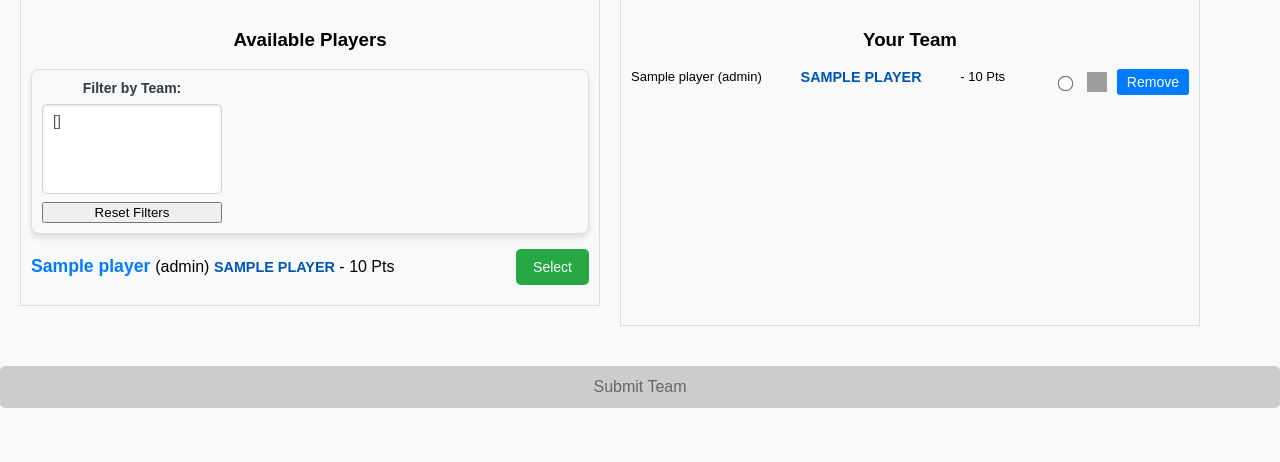
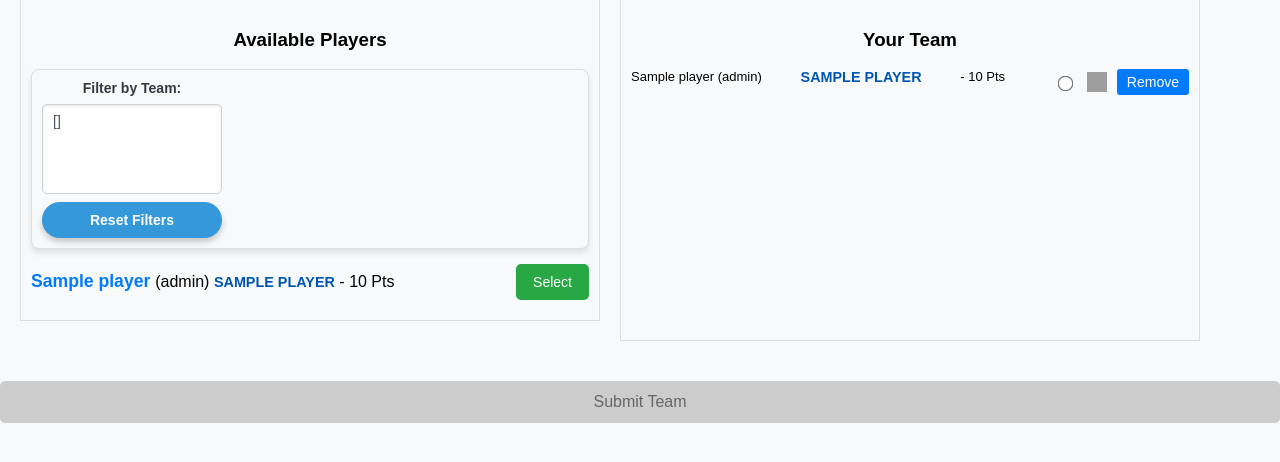
Before and after one commit to Thanseem007/FantasyCricket, a Flask app: template templates/index.html in a window 1280 px wide. Shown: the part 232-694 px from the top of the page. Run offline with Flask 3, Linux system fonts and the light colour scheme; a user stored in the database is signed in; the template is opened without the code that fills it: most values are stand-ins (such as "Sample title", 1, 10 or a date in 2020); grey boxes are pictures that could not be loaded.

Commit message:
Chnaged the style of reset button

```diff
--- a/templates/index.html
+++ b/templates/index.html
@@ -178,6 +178,32 @@
             box-shadow: 0 0 5px rgba(0, 123, 255, 0.25);
         }
 
+    .reset-btn {
+    background-color: #3498db; /* Red background */
+    color: white; /* White text */
+    border: none; /* Remove border */
+    padding: 10px 20px; /* Add padding for better size */
+    border-radius: 25px; /* Rounded corners */
+    font-size: 14px; /* Increase font size */
+    font-weight: bold; /* Bold text */
+    cursor: pointer; /* Pointer cursor on hover */
+    transition: all 0.3s ease; /* Smooth hover transition */
+    box-shadow: 0 4px 6px rgba(0, 0, 0, 0.2); /* Add subtle shadow */
+    }
+
+    .reset-btn:hover {
+    background-color: #1fa5ff;; /* Slightly darker red on hover */
+    box-shadow: 0 6px 8px rgba(0, 0, 0, 0.3); /* Enhance shadow on hover */
+    transform: scale(1.05); /* Slightly enlarge on hover */
+    }
+
+   .reset-btn:active {
+    background-color: #012f4d;; /* Even darker red when clicked */
+    box-shadow: 0 2px 4px rgba(0, 0, 0, 0.2); /* Reduce shadow on click */
+    transform: scale(1); /* Restore size on click */
+     }
+
+
 
 
         @keyframes spin {
@@ -298,7 +324,7 @@
                         <option value="{{ team }}">{{ team }}</option>
                         {% endfor %}
                     </select>
-                    <button type="button" onclick="resetFilters()">Reset Filters</button>
+                    <button type="button" class="reset-btn" onclick="resetFilters()">Reset Filters</button>
                 </div>
             </div>
 
```
